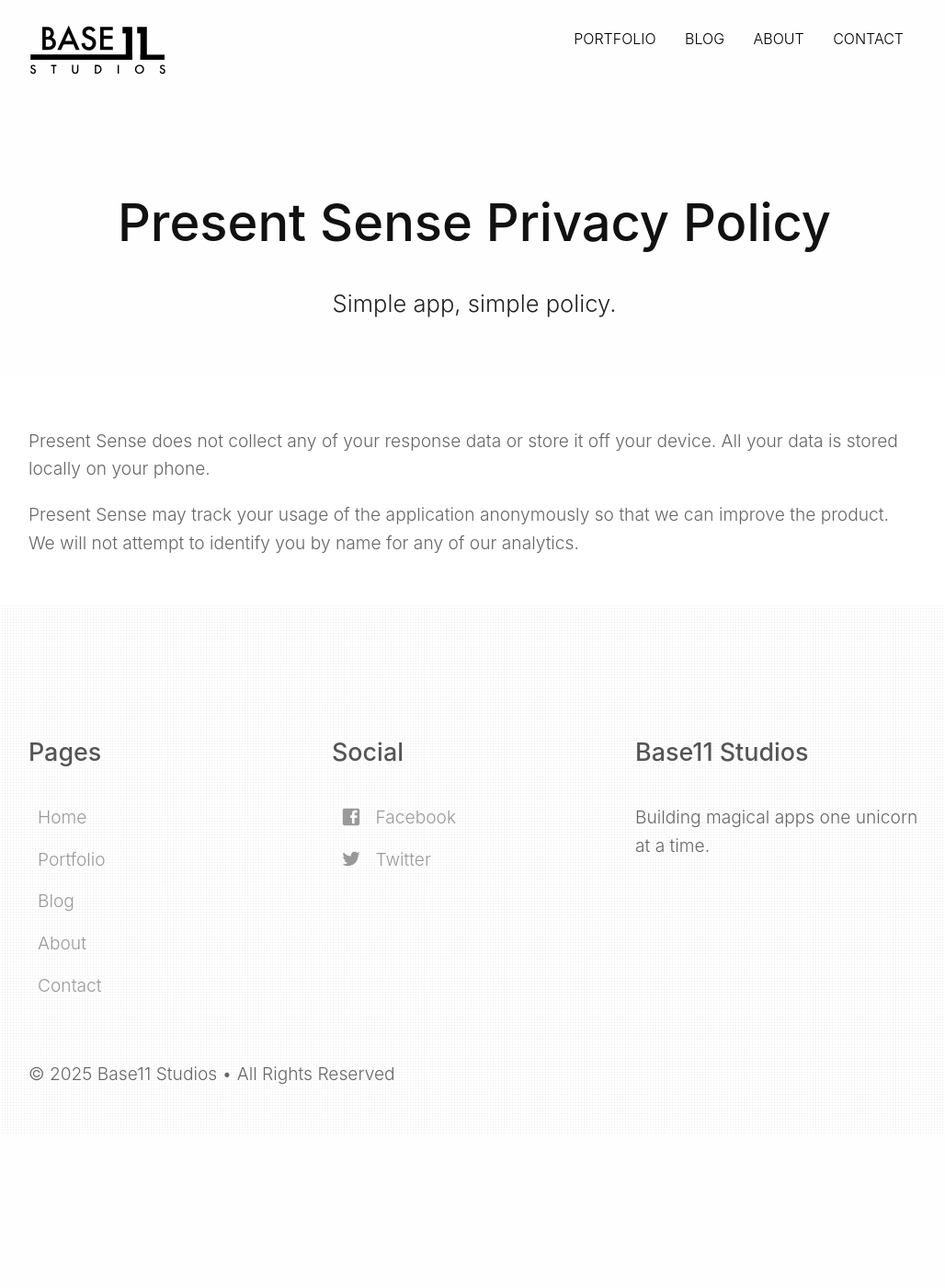
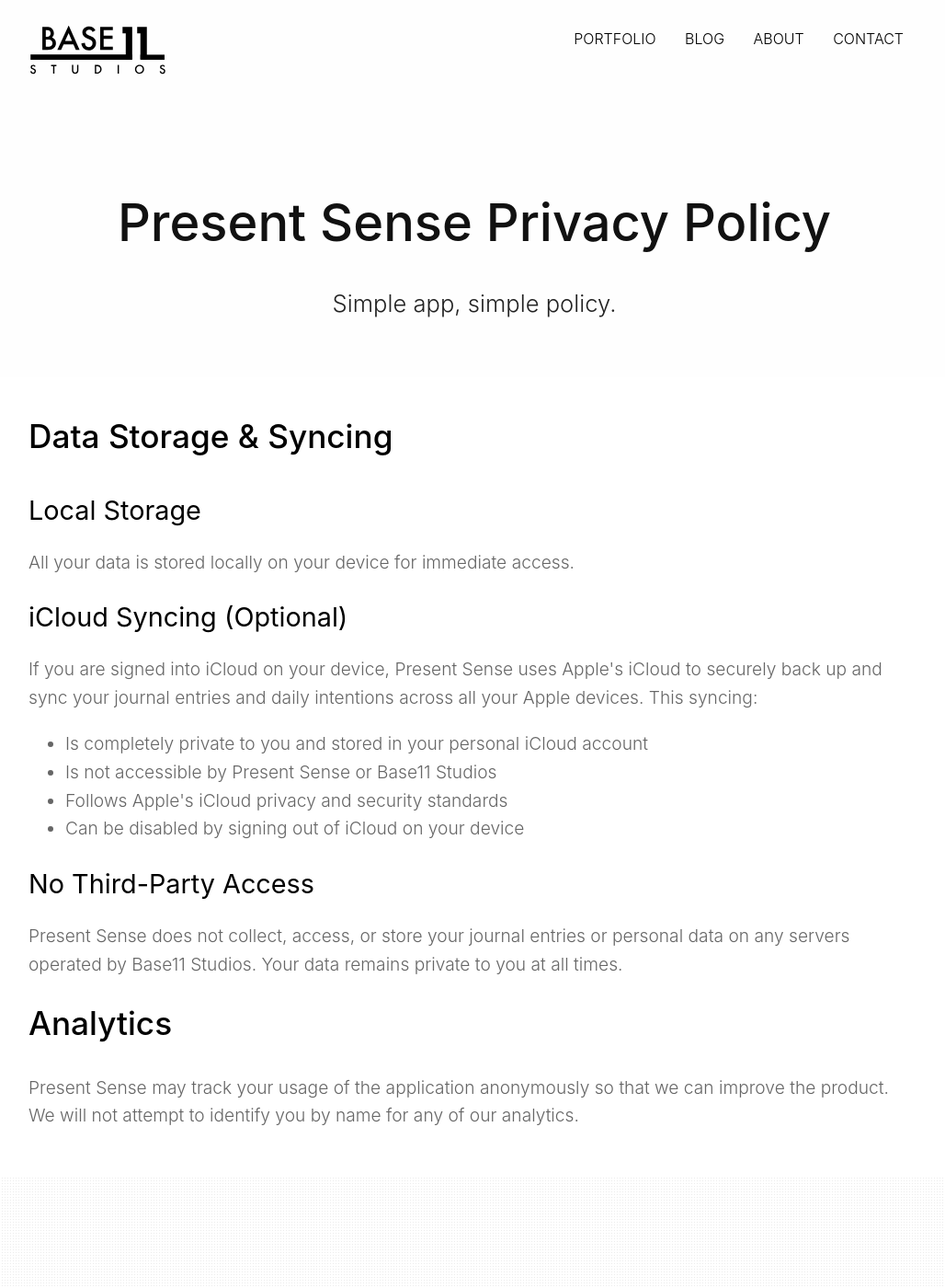
Before and after one commit to Base11Studios/base11site, a Jekyll site: the page built from present-sense-privacy.html, in a window 1280 px wide and 1400 px high. Shown: the whole window at 92% size, without its empty margins (124-1152 px from the left). Built offline with Jekyll 4.4.1, drawn with Linux system fonts in a browser that asks for light colours; nearby versions of some CDN libraries; library files that are not in the unit come from our copies.

Commit message:
Update privacy and terms for icloud sync on present sense

```diff
--- a/present-sense-privacy.html
+++ b/present-sense-privacy.html
@@ -6,7 +6,24 @@
 
 <section>
 	<div class="container">
-		<p>Present Sense does not collect any of your response data or store it off your device. All your data is stored locally on your phone.</p>
-		<p>Present Sense may track your usage of the application anonymously so	that we can improve the product. We will not attempt to identify you by name for any of our analytics.</p>
+		<h2>Data Storage & Syncing</h2>
+
+		<h3>Local Storage</h3>
+		<p>All your data is stored locally on your device for immediate access.</p>
+
+		<h3>iCloud Syncing (Optional)</h3>
+		<p>If you are signed into iCloud on your device, Present Sense uses Apple's iCloud to securely back up and sync your journal entries and daily intentions across all your Apple devices. This syncing:</p>
+		<ul>
+			<li>Is completely private to you and stored in your personal iCloud account</li>
+			<li>Is not accessible by Present Sense or Base11 Studios</li>
+			<li>Follows Apple's iCloud privacy and security standards</li>
+			<li>Can be disabled by signing out of iCloud on your device</li>
+		</ul>
+
+		<h3>No Third-Party Access</h3>
+		<p>Present Sense does not collect, access, or store your journal entries or personal data on any servers operated by Base11 Studios. Your data remains private to you at all times.</p>
+
+		<h2>Analytics</h2>
+		<p>Present Sense may track your usage of the application anonymously so that we can improve the product. We will not attempt to identify you by name for any of our analytics.</p>
 	</div>
 </section>
```
Also changed, not shown: present-sense-terms.html (+8 -1 lines).
